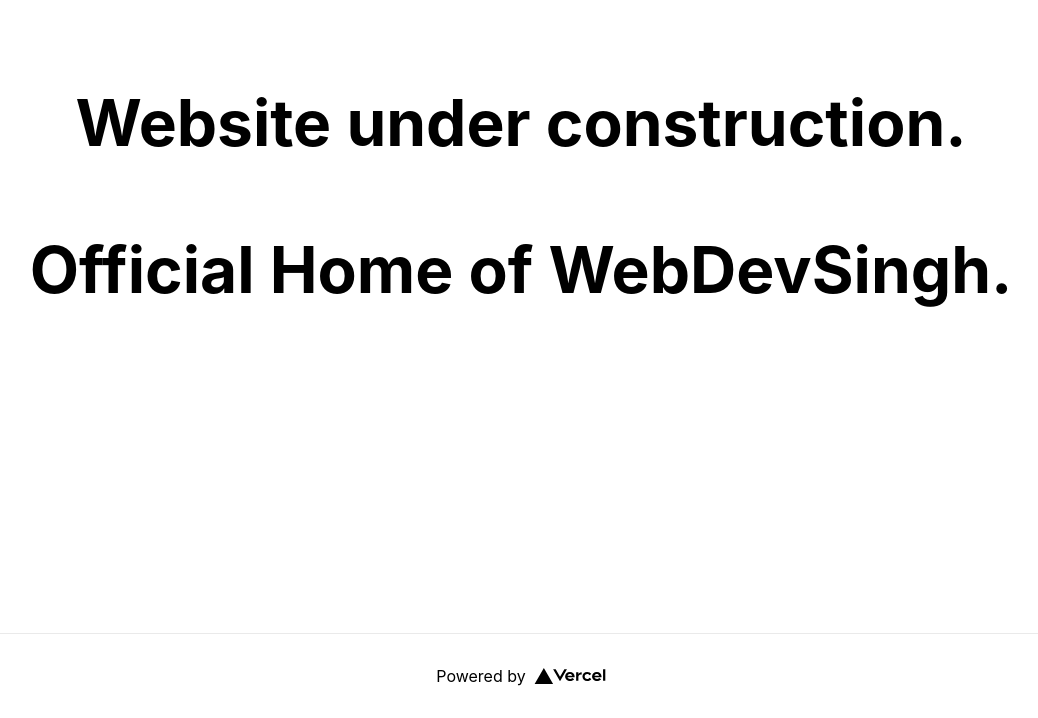
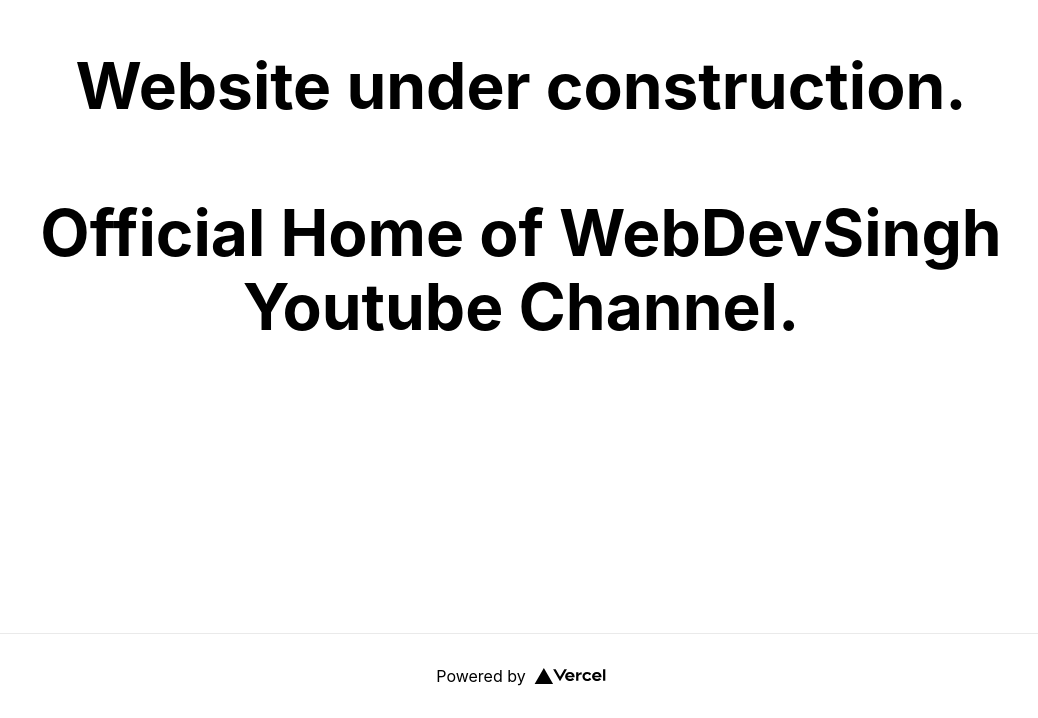
Before and after one commit to webdevsinghji/webdevsingh, a Next.js app: page / in a window 1280 px wide. Shown: the part 167-885 px from the top of the page, without its empty margins (119-1157 px from the left). Built offline with nearby package versions, Linux system fonts and the light colour scheme.

Commit message:
gsd push check

```diff
--- a/pages/index.js
+++ b/pages/index.js
@@ -13,10 +13,8 @@ export default function Home() {
 
       <main className={styles.main}>
         <h1 className={styles.title}>
-          Website under construction. <br/><br/>Official Home of WebDevSingh.<br/><br/>
+          Website under construction. <br/><br/>Official Home of WebDevSingh Youtube Channel.<br/><br/>
         </h1>
-
-
       </main>
 
       <footer className={styles.footer}>
```
